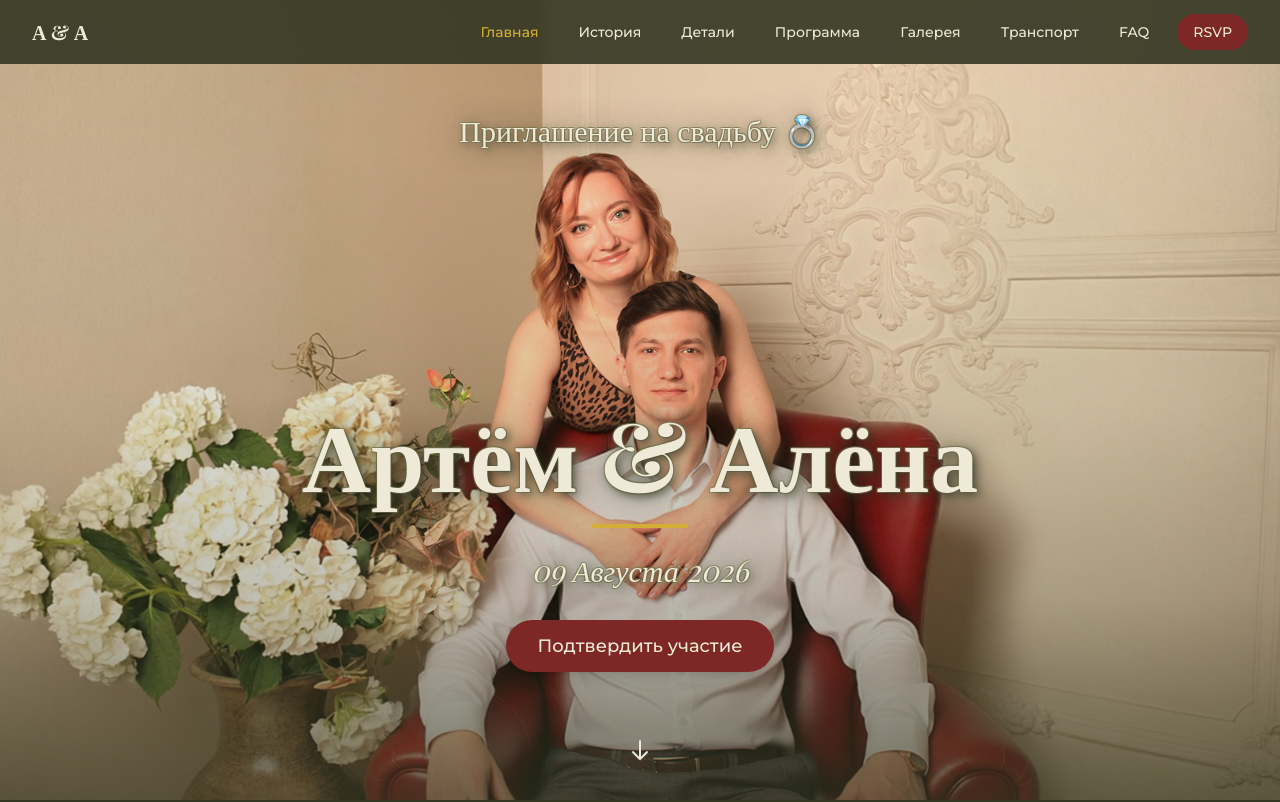
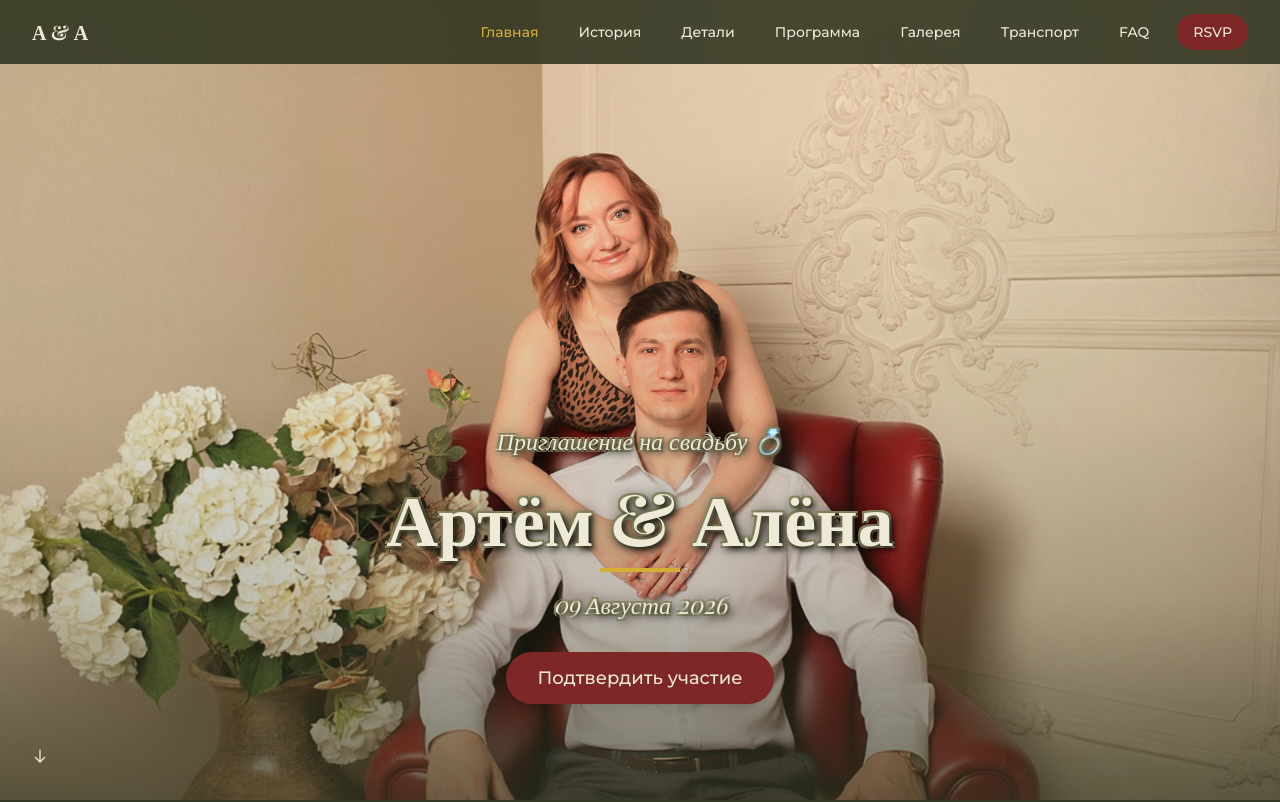
Before and after one commit to AltynovTema/Pwedding-website-v2, a website built with Vite: page index.html in a window 1280 px wide. Shown: the top 802 px of the page. Built offline with nearby package versions, Linux system fonts and the light colour scheme; files whose address does not match are found by name; a web font is replaced by a local one.

Commit message:
описание

```diff
--- a/index.html
+++ b/index.html
@@ -93,18 +93,18 @@
     </nav>
 
     <!-- Hero Section -->
-    <section id="home" class="hero-bg h-screen flex items-end justify-center pb-32 relative">
-        <p class="absolute top-28 left-0 right-0 text-center text-candle text-2xl md:text-3xl font-serif">Приглашение на свадьбу 💍</p>
-        <div class="text-center text-candle px-4 fade-in">
-            <h1 class="text-5xl md:text-7xl lg:text-8xl font-bold mb-6 leading-tight">Артём & Алёна</h1>
-            <div class="w-24 h-1 bg-gold mx-auto mb-6"></div>
-            <p class="text-2xl md:text-3xl font-serif italic mb-8">09 Августа 2026</p>
+    <section id="home" class="hero-bg h-screen flex items-end justify-center pb-16 relative">
+        <div class="text-center text-candle px-4 fade-in mb-8">
+            <p class="text-xl md:text-2xl font-serif italic mb-6">Приглашение на свадьбу 💍</p>
+            <h1 class="text-4xl md:text-6xl lg:text-7xl font-bold mb-4 leading-tight">Артём & Алёна</h1>
+            <div class="w-20 h-1 bg-gold mx-auto mb-4"></div>
+            <p class="text-xl md:text-2xl font-serif italic mb-8">09 Августа 2026</p>
             <a href="#rsvp" class="inline-block bg-coral text-candle px-8 py-3 rounded-full text-lg font-medium hover:bg-coral/90 transition-transform transform hover:scale-105 shadow-lg">
                 Подтвердить участие
             </a>
         </div>
-        <div class="absolute bottom-8 animate-bounce text-candle">
-            <svg class="w-6 h-6" fill="none" stroke="currentColor" viewBox="0 0 24 24"><path stroke-linecap="round" stroke-linejoin="round" stroke-width="2" d="M19 14l-7 7m0 0l-7-7m7 7V3"></path></svg>
+        <div class="absolute bottom-8 left-8 animate-bounce text-candle">
+            <svg class="w-4 h-4" fill="none" stroke="currentColor" viewBox="0 0 24 24"><path stroke-linecap="round" stroke-linejoin="round" stroke-width="2" d="M19 14l-7 7m0 0l-7-7m7 7V3"></path></svg>
         </div>
     </section>
 
--- a/styles/main.css
+++ b/styles/main.css
@@ -31,13 +31,19 @@ h1, h2, h3, h4, .font-serif {
     pointer-events: none;
 }
 
-/* Text shadow for better readability */
+/* Тень текста для лучшей читаемости */
 .hero-bg h1,
 .hero-bg p {
-    text-shadow: 3px 3px 10px rgba(52, 55, 35, 0.8), 0 0 30px rgba(52, 55, 35, 0.6), -1px -1px 0 rgba(137, 136, 97, 0.6), 1px -1px 0 rgba(137, 136, 97, 0.6), -1px 1px 0 rgba(137, 136, 97, 0.6), 1px 1px 0 rgba(137, 136, 97, 0.6);
+    text-shadow:
+        3px 3px 6px rgba(0, 0, 0, 0.9),
+        -2px -2px 0 rgba(137, 136, 97, 1),
+        2px -2px 0 rgba(137, 136, 97, 1),
+        -2px 2px 0 rgba(137, 136, 97, 1),
+        2px 2px 0 rgba(137, 136, 97, 1),
+        0 0 15px rgba(0, 0, 0, 0.7);
 }
 
-/* Extra strong shadow for specific elements */
+/* Усиленная тень для отдельных элементов */
 .strong-shadow {
     text-shadow: 4px 4px 12px rgba(0, 0, 0, 0.9), 0 0 40px rgba(0, 0, 0, 0.7), -2px -2px 0 rgba(0, 0, 0, 0.8), 2px -2px 0 rgba(0, 0, 0, 0.8), -2px 2px 0 rgba(0, 0, 0, 0.8), 2px 2px 0 rgba(0, 0, 0, 0.8), 0 0 60px rgba(0, 0, 0, 0.5) !important;
 }
@@ -60,7 +66,7 @@ h1, h2, h3, h4, .font-serif {
     transform: translateY(0);
 }
 
-/* Additional Animations */
+/* Плавное появление */
 @keyframes float {
     0%, 100% { transform: translateY(0px); }
     50% { transform: translateY(-20px); }
@@ -109,12 +115,12 @@ h1, h2, h3, h4, .font-serif {
     animation: slideInFromRight 0.8s ease-out;
 }
 
-/* Smooth transitions for all interactive elements */
+/* Плавные переходы для всех интерактивных элементов */
 a, button, input, select, textarea {
     transition: all 0.3s ease;
 }
 
-/* Focus styles for accessibility */
+/* Стили фокуса для доступности */
 button:focus,
 input:focus,
 select:focus,
@@ -124,7 +130,7 @@ a:focus {
     outline-offset: 2px;
 }
 
-/* Custom scrollbar */
+/* Пользовательская полоса прокрутки */
 ::-webkit-scrollbar {
     width: 10px;
 }
@@ -142,13 +148,13 @@ a:focus {
     background: #7D2826;
 }
 
-/* Loading state */
+/* Состояние загрузки */
 .loading {
     pointer-events: none;
     opacity: 0.6;
 }
 
-/* Print styles */
+/* Стили для печати */
 @media print {
     nav, button, .no-print {
         display: none !important;
```
